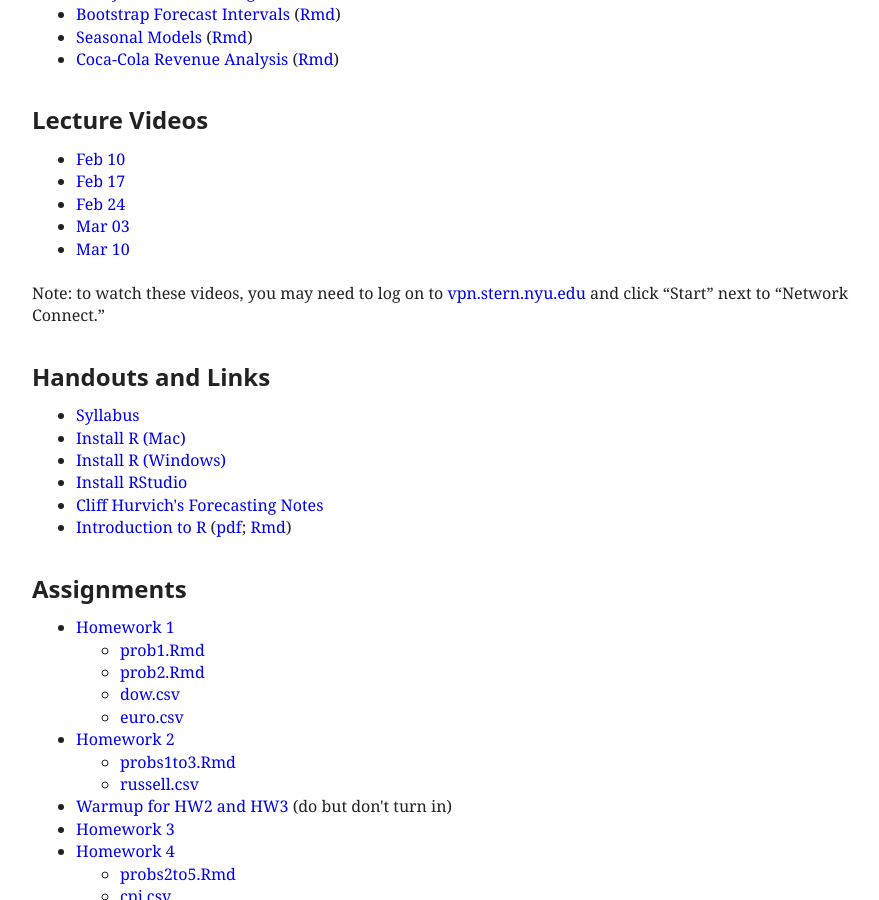
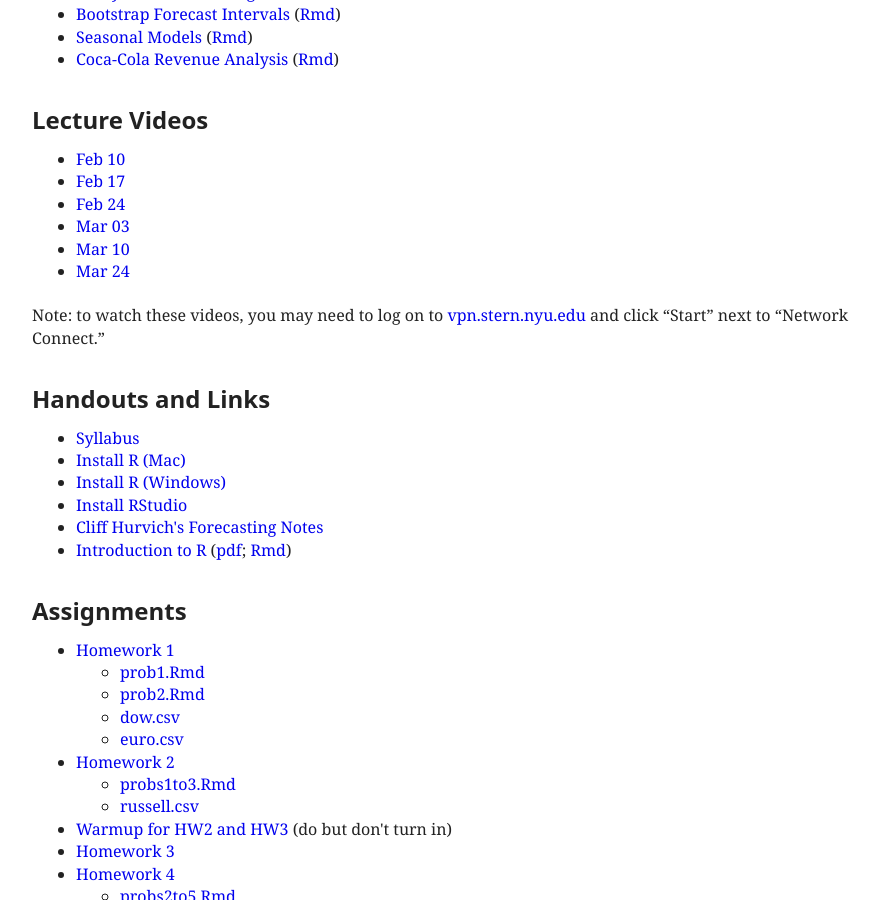
Before and after one commit to patperry/patperry.github.com, a Jekyll site: the page built from course/forecasting/index.html, in a window 1280 px wide and 900 px high, scrolled down 903 px. Shown: the whole window, without its empty margins (176-1055 px from the left). Built offline with Jekyll 4.4.1, drawn with Linux system fonts in a browser that asks for light colours.

Commit message:
Add link to lecture video

```diff
--- a/course/forecasting/index.html
+++ b/course/forecasting/index.html
@@ -56,6 +56,7 @@
   <li><a href="http://nyustern.mediasite.com/Mediasite/Play/5e06922cbdbf43e483469c4e225a92041d">Feb 24</a>
   <li><a href="http://nyustern.mediasite.com/Mediasite/Play/406599747f9e4ec0ab363f9412268efd1d">Mar 03</a>
   <li><a href="http://nyustern.mediasite.com/Mediasite/Play/baad22a630f741e08a3cbc61aa6dd45c1d">Mar 10</a>
+  <li><a href="http://nyustern.mediasite.com/Mediasite/Play/a57dbb89061d44eda08a8fd0dc124a871d">Mar 24</a>
 </ul>
 <p>Note: to watch these videos, you may need to log on to <a href="http://vpn.stern.nyu.edu/">vpn.stern.nyu.edu</a>
   and click &ldquo;Start&rdquo; next to &ldquo;Network Connect.&rdquo;
```
